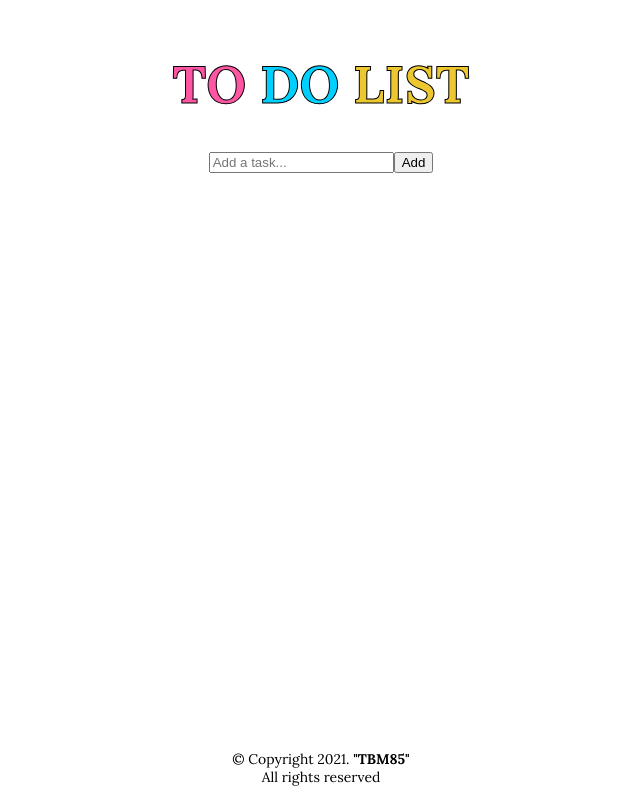
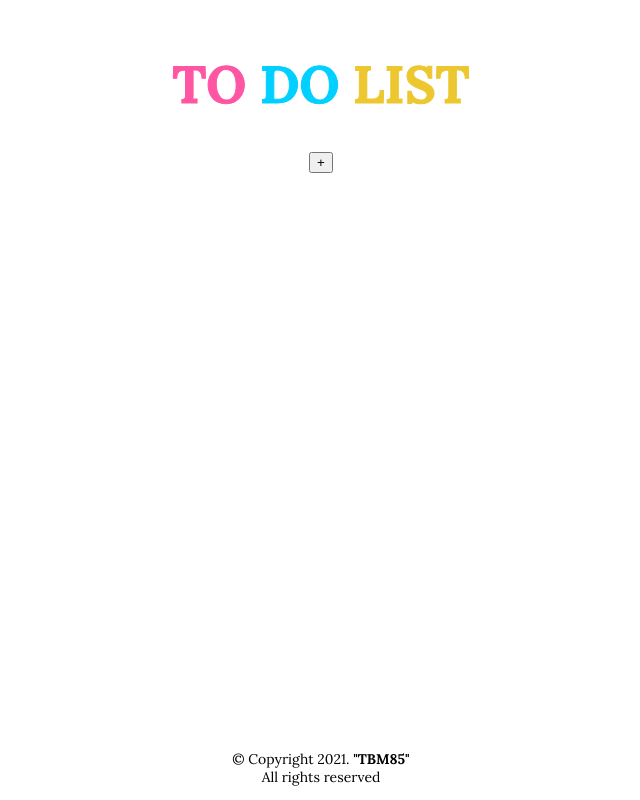
Before and after one commit to TBM85/demo-to-do-list, a React (Create React App) app: page / in a window 1280 px wide. Shown: the whole page, without its empty margins (319-959 px from the left). Built offline with nearby package versions, Linux system fonts and the light colour scheme.

Commit message:
Include a button to show and hide the entry

```diff
--- a/src/components/AddForm/AddForm.js
+++ b/src/components/AddForm/AddForm.js
@@ -1,4 +1,18 @@
 import React, { useState } from "react";
+import styled from "styled-components";
+
+const Form = styled.form`
+  display: grid;
+
+  & input,
+  & button {
+    font-size: calc(16px + 1vmin);
+  }
+
+  & input {
+    padding: 0.25em 0.5em;
+  }
+`;
 
 const AddForm = () => {
   const [task, setTask] = useState("");
@@ -6,25 +20,70 @@ const AddForm = () => {
     setTask(event.target.value);
   };
 
+  const [isAdding, setIsAdding] = useState(false);
+  const startAddingHandler = () => {
+    setIsAdding(true);
+  };
+
+  const endAddingHandler = () => {
+    setIsAdding(false);
+  };
+
+  const [isMouseOver, setIsMouseOver] = useState(false);
+  const extendAddingHandler = () => {
+    setIsMouseOver(true);
+  };
+
+  const contractAddingHandler = () => {
+    setIsMouseOver(false);
+  };
+
   const formSubmitHandler = (event) => {
     event.preventDefault();
 
     const taskData = {
-      task: task
-    }
+      task: task,
+    };
 
     console.log(taskData);
   };
 
   return (
-    <form onSubmit={formSubmitHandler}>
+    <div className="add-tasks">
+      {!isAdding && (
+        !isMouseOver ? (
+          <button
+            type="button"
+            onMouseOver={extendAddingHandler}
+          >
+            +
+          </button>
+        ) : (
+          <button
+            type="button"
+            onClick={startAddingHandler}
+            onMouseOut={contractAddingHandler}
+          >
+            Add a new task
+          </button>
+        )
+      )}
+      {isAdding && (
+        <Form onSubmit={formSubmitHandler}>
           <input
             type="text"
             placeholder="Add a task..."
             onChange={changeTaskHandler}
           />
+          <div className="button-group">
             <button type="submit">Add</button>
-    </form>
+            <button type="button" onClick={endAddingHandler}>
+              Hide
+            </button>
+          </div>
+        </Form>
+      )}
+    </div>
   );
 };
 
--- a/src/components/Header/Header.js
+++ b/src/components/Header/Header.js
@@ -3,7 +3,6 @@ import styled from 'styled-components';
 
 const H1 = styled.h1`
   & span {
-    -webkit-text-stroke-color: black;
     -webkit-text-stroke-width: 1px;
   }
   & span:nth-child(1) {
```
Lines whose indentation alone changed are shown as unchanged.
